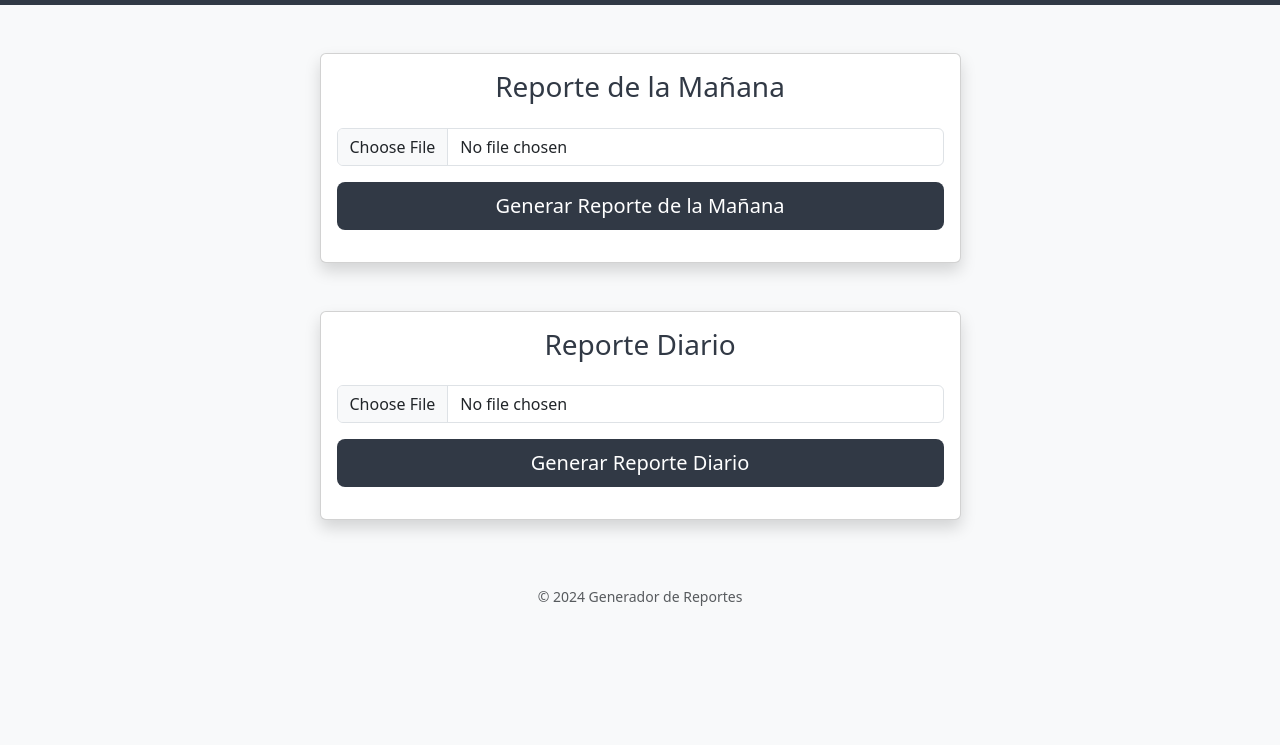
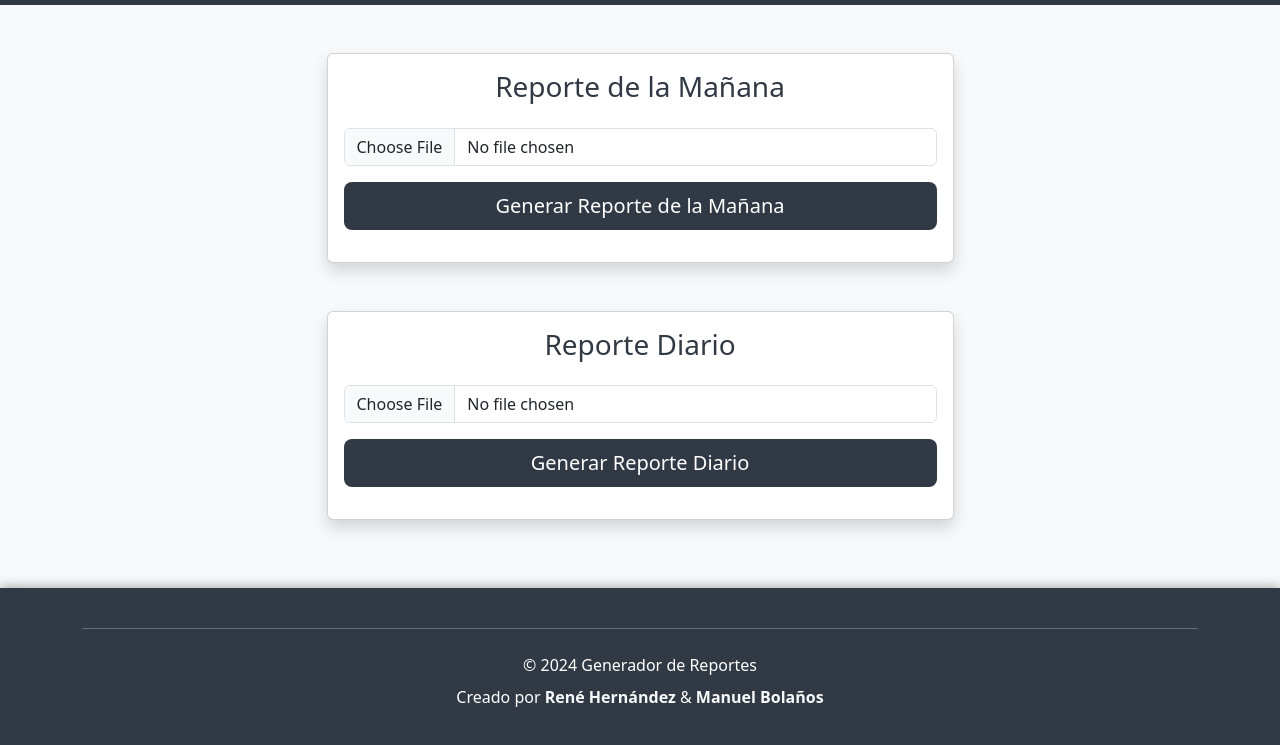
Before and after one commit to manuelbmaa/daily-report-cw, a website: page public/index.html in a window 1280 px wide. Shown: the part 51-796 px from the top of the page. Drawn offline with nearby package versions, Linux system fonts and the light colour scheme.

Commit message:
:wrench: Footer Modificado

```diff
--- a/public/index.html
+++ b/public/index.html
@@ -3,10 +3,10 @@
 <head>
   <meta charset="UTF-8">
   <meta name="viewport" content="width=device-width, initial-scale=1.0">
-  <title>IT Reportes</title>
+  <title>Reportes IT</title>
   <!-- Bootstrap CSS -->
   <link href="https://cdnjs.cloudflare.com/ajax/libs/bootstrap/5.3.0/css/bootstrap.min.css" rel="stylesheet">
-  <link rel="stylesheet" href="style.css">
+  <link rel="stylesheet" href="styles.css">
 </head>
 <body class="bg-light">
 
@@ -17,6 +17,9 @@
     </div>
   </nav>
 
+<!-- Contenido -->
+<main style="flex: 1;">
+  <div class="container my-5">
     <!-- Morning Report Container -->
     <div class="container my-5">
       <div class="row justify-content-center">
@@ -60,11 +63,22 @@
       </div>
     </div>
   </div>
+  </div>
+</main>
 
 <!-- Footer -->
-  <footer class="text-center text-muted py-3">
-    <small>© 2024 Generador de Reportes</small>
+<footer class="text-center py-4" style="background-color: #313945; color: #ffffff; box-shadow: 0px -2px 10px rgba(0, 0, 0, 0.3);">
+  <div class="container">
+    <hr class="mb-4" style="border-top: 1px solid #ffffff;">
+    <p class="mb-2">© 2024 Generador de Reportes</p>
+    <p>
+      Creado por
+      <a href="#" target="_blank" class="text-decoration-none text-light fw-bold">René Hernández</a> &
+      <a href="#" target="_blank" class="text-decoration-none text-light fw-bold">Manuel Bolaños</a>
+    </p>
+  </div>
 </footer>
+
 
   <!-- Bootstrap JS and Popper.js -->
   <script src="https://cdnjs.cloudflare.com/ajax/libs/bootstrap/5.3.0/js/bootstrap.bundle.min.js"></script>
--- a/public/styles.css
+++ b/public/styles.css
@@ -1,20 +1,14 @@
-/* style.css */
-body {
-    font-family: Arial, sans-serif;
-    display: flex;
-    justify-content: center;
-    align-items: center;
-    height: 100vh;
+/* styles.css */
+html, body {
+  height: 100%;
   margin: 0;
-    background-color: #f4f4f9;
+  padding: 0;
+  box-sizing: border-box;
 }
 
-  .container {
-    text-align: center;
-    padding: 2em;
-    background: white;
-    border-radius: 8px;
-    box-shadow: 0 4px 8px rgba(0, 0, 0, 0.2);
+body {
+  display: flex;
+  flex-direction: column;
 }
 
 h1 {
@@ -43,3 +37,11 @@ body {
   margin-top: 1em;
   color: green;
 }
+
+footer {
+  background-color: #313945;
+  color: #ffffff;
+  text-align: center;
+  padding: 1rem 0;
+  margin-top: auto;
+}
```
Lines whose indentation alone changed are shown as unchanged.
